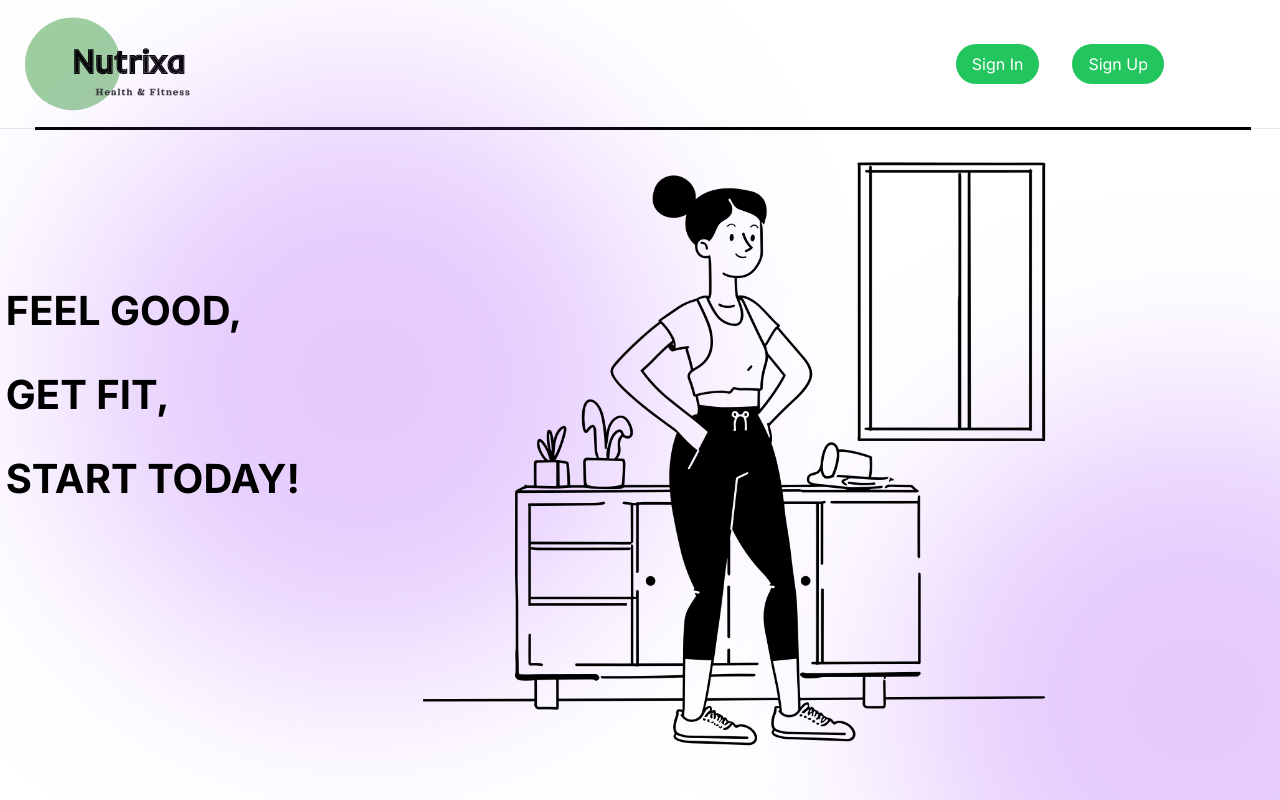
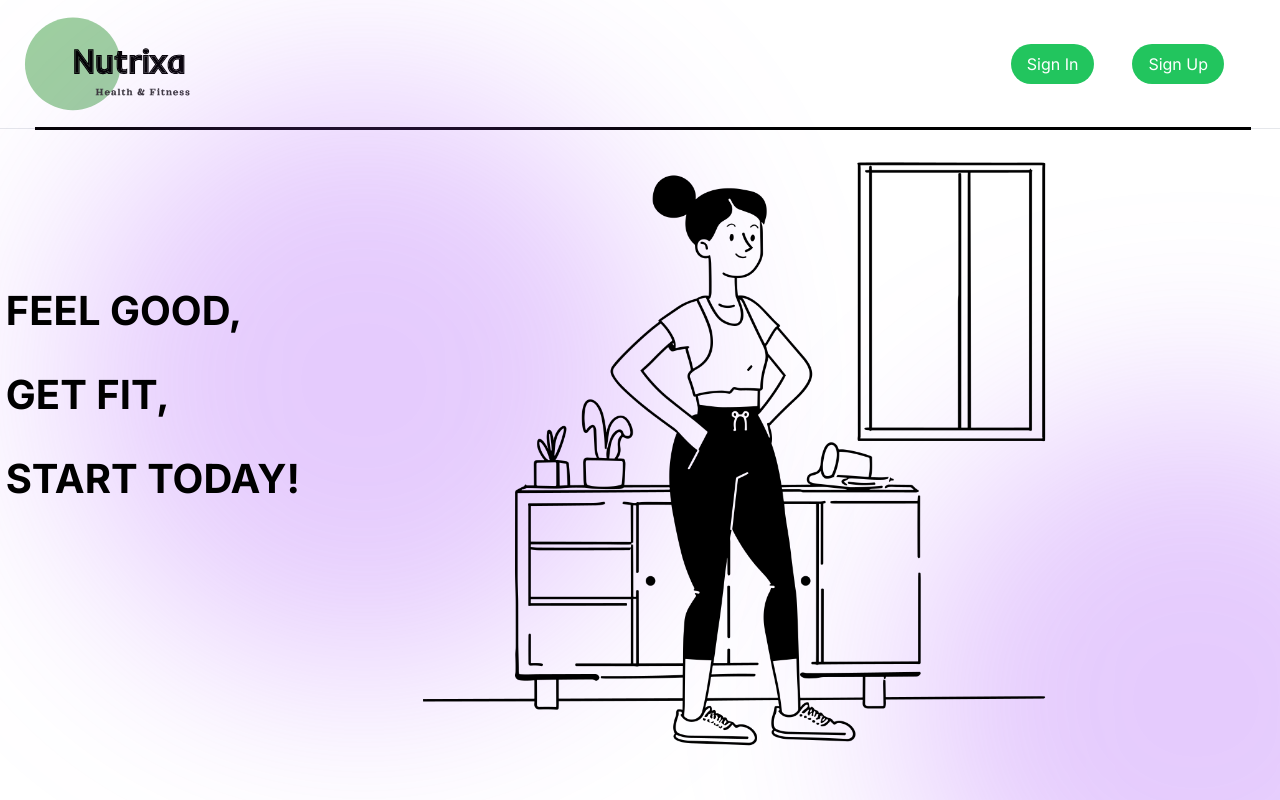
Before and after one commit to ChristianaLau/proj, a Next.js app in the folder nutrixa-auth/: page / in a window 1280 px wide. Shown: the top 800 px of the page. Built offline with nearby package versions, Linux system fonts and the light colour scheme; no server answers.

Commit message:
Update Header.jsx

```diff
--- a/nutrixa-auth/app/components/Header.jsx
+++ b/nutrixa-auth/app/components/Header.jsx
@@ -1,5 +1,6 @@
 import Link from 'next/link';
 import Image from 'next/image';
+import { UserCircleIcon } from '@heroicons/react/24/solid';
 import { UserButton, auth } from '@clerk/nextjs';
 
 const Header = () => {
@@ -12,12 +13,13 @@
       width: '95%',
       height: '3px',
       backgroundColor: 'black',
-        position: 'absolute',
+      position: 'absolute', // Fixed to stay at the top of the page
       top: '127px',
       left: '35px',
       marginBottom: '20px'
     }}>
     </div>
+
 
     <header className="w-full flex justify-between items-center border-b p-4">
       <div className="flex justify-start flex-grow">
@@ -25,7 +27,7 @@
           <a>
             <Image
               src="/nutrixa-logo.svg"
-                alt="Nutrixa Logo"
+              alt="nutrixa-icon"
               width={200}
               height={100}
               priority
@@ -36,60 +38,45 @@
       <div className="flex items-center space-x-2">
         {userId ? (
           <>
-              <Link href="/dashboard" legacyBehavior>
-                <a className="px-4 py-2 text-white bg-green-500 rounded-3xl hover:bg-green-700 transition duration-600">
-                  My Dashboard
-                </a>
-              </Link>
-              <div className='ml-auto space-x-2'>
-          {/*Strength Training More Info */}
-          <Link href='more-info' legacyBehavior>
-            <a className='px-4 py-2 text-white rounded-3xl bg-green-500 transition duration-600'>
-              Strength
-            </a>
-          </Link>
-
-          {/*Cardio Training More Info */}
-          <Link href='more-info2' legacyBehavior>
-            <a className='px-4 py-2 text-white rounded-3xl bg-green-500 transition duration-600'>
-              Cardio
-            </a>
-          </Link>
-
-          {/*Fat Burning More Info */}
-          <Link href='more-info3' legacyBehavior>
-            <a className='px-4 py-2 text-white rounded-3xl bg-green-500 transition duration-600'>
-              Fat Burn
-            </a>
-          </Link>
-
-          {/*Health Fitness More Info */}
-          <Link href='more-info4' legacyBehavior>
-            <a className='px-4 py-2 text-white rounded-3xl bg-green-500 transition duration-600'>
-              Health
-            </a>
-          </Link>
-        </div>
+            <input
+              type="text"
+              placeholder="search"
+              className="p-2 border border-gray-300 rounded-full text-sm"
+            />
+            <button className="p-2 bg-gray-300 hover:bg-gray-400 rounded-full text-sm">
+              Search
+            </button>
+            <div className=" flex items-center">
               <div className="flex items-center justify-center w-16 h-16">
                 <UserButton
                   afterSignOutUrl='/'
+                  className="w-full h-full"
                 />
+              </div>
             </div>
           </>
         ) : (
           <>
-              <Link href='sign-in' legacyBehavior>
-                <a className='px-4 py-2 text-white bg-green-500 rounded-3xl hover:bg-green-700 transition duration-600' style={{ position: 'relative', right:'100px', marginRight:'25px'}}>
+            <Link
+              href='sign-in'
+              className= 'px-4 py-2 text-white bg-green-500 rounded-3xl hover:bg-green-700 transition duration-600' style={{ position: 'relative', right: '70px' }}
+
+            >
               Sign In
-                </a>
             </Link>
-              <Link href='sign-up' legacyBehavior>
-                <a className='px-4 py-2 text-white bg-green-500 rounded-3xl hover:bg-green-700 transition duration-600' style={{ position: 'relative',right:'100px'}}>
+            <Link
+              href='sign-up'
+              className= 'px-4 py-2 text-white bg-green-500 rounded-3xl hover:bg-green-700 transition duration-600' style={{ position: 'relative', left: '-40px' }}
+
+            >
               Sign Up
-                </a>
             </Link>
           </>
         )}
+      </div>
+      <div className='ml-auto'>
+        {/* Additional content can go here */}
+
       </div>
     </header>
     </div>
```
Lines whose indentation alone changed are shown as unchanged.
